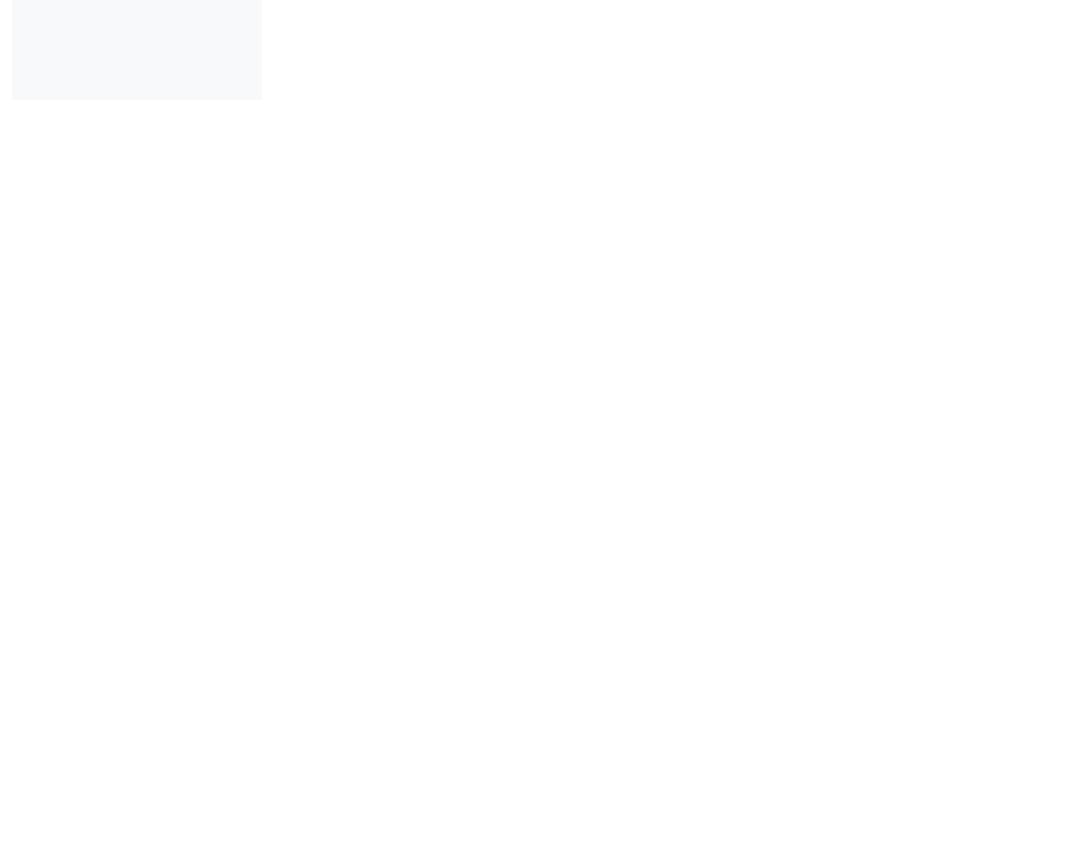
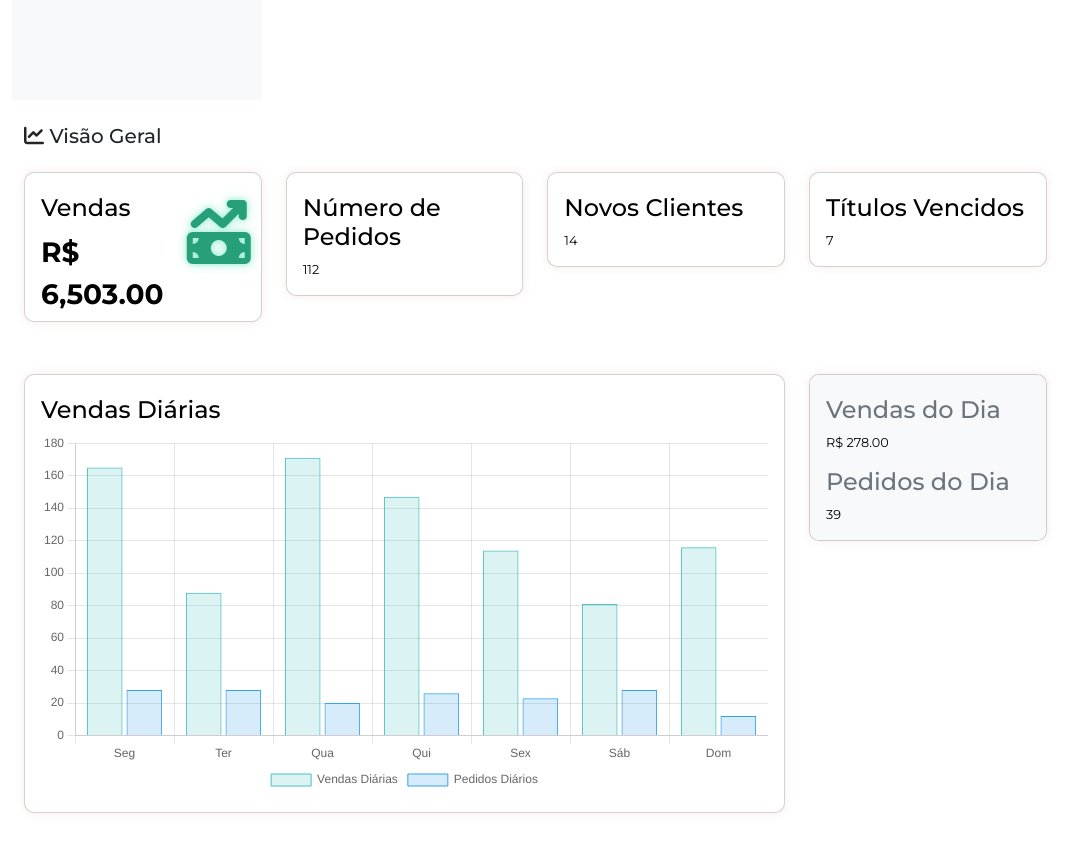
Before and after one commit to rodrigowitt/ErpWeb, an Angular app in the folder Frontend/erpWebapp/: page /dashboard in a window 1280 px wide. Before the commit this address led to /. Shown: the part 700-1549 px from the top of the page, without its empty margins (0-1086 px from the left). Before the commit the page ends 800 px from the top, so only its background shows below. Built offline with nearby package versions, Linux system fonts and the light colour scheme.

Commit message:
adição: início de criação da tela de dashboard

```diff
--- a/Frontend/erpWebapp/package.json
+++ b/Frontend/erpWebapp/package.json
@@ -20,6 +20,7 @@
     "@angular/router": "^15.1.0",
     "axios": "^1.6.8",
     "bootstrap": "^5.3.3",
+    "chart.js": "^4.4.3",
     "express": "^4.19.2",
     "http-proxy-middleware": "^2.0.6",
     "rxjs": "~7.8.0",
@@ -30,6 +31,7 @@
     "@angular-devkit/build-angular": "^15.1.6",
     "@angular/cli": "~15.1.6",
     "@angular/compiler-cli": "^15.1.0",
+    "@types/chart.js": "^2.9.41",
     "@types/jasmine": "~4.3.0",
     "@types/jquery": "^3.5.29",
     "jasmine-core": "~4.5.0",
--- a/Frontend/erpWebapp/src/app/app-routing.module.ts
+++ b/Frontend/erpWebapp/src/app/app-routing.module.ts
@@ -9,6 +9,7 @@ import { EditarpedidosComponent } from './components/editarpedidos/editarpedidos
 import { ProdutosComponent } from './components/produtos/produtos.component';
 import { ListarprodutosComponent } from './components/listarprodutos/listarprodutos.component';
 import { EditarprodutosComponent } from './components/editarprodutos/editarprodutos.component';
+import { DashboardComponent } from './components/dashboard/dashboard.component';
 
 const routes:Routes = [
   {path: 'pedidos', component: PedidosComponent},
@@ -19,7 +20,9 @@ const routes:Routes = [
   {path: 'pedidos/editar/:id', component: EditarpedidosComponent},
   {path: 'produtos/novo', component: ProdutosComponent},
   {path: 'produtos', component: ListarprodutosComponent},
-  {path: 'produtos/editar/:id', component: EditarprodutosComponent}
+  {path: 'produtos/editar/:id', component: EditarprodutosComponent},
+  {path: 'dashboard', component: DashboardComponent}
+
 ]
 
 @NgModule({
--- a/Frontend/erpWebapp/src/app/app.component.ts
+++ b/Frontend/erpWebapp/src/app/app.component.ts
@@ -1,5 +1,6 @@
 import { Component } from '@angular/core';
 import 'bootstrap/dist/js/bootstrap.bundle.min.js'; // Importando o arquivo do plugin Bootstrap
+import { FormsModule } from '@angular/forms';
 
 
 @Component({
--- a/Frontend/erpWebapp/src/app/app.module.ts
+++ b/Frontend/erpWebapp/src/app/app.module.ts
@@ -17,6 +17,7 @@ import { ProdutosComponent } from './components/produtos/produtos.component';
 import { ListarprodutosComponent } from './components/listarprodutos/listarprodutos.component';
 import { NoopAnimationsModule } from '@angular/platform-browser/animations';
 import { EditarprodutosComponent } from './components/editarprodutos/editarprodutos.component';
+import { DashboardComponent } from './components/dashboard/dashboard.component';
 
 
 
@@ -33,7 +34,8 @@ import { EditarprodutosComponent } from './components/editarprodutos/editarprodu
     EditarpedidosComponent,
     ProdutosComponent,
     ListarprodutosComponent,
-    EditarprodutosComponent
+    EditarprodutosComponent,
+    DashboardComponent,
   ],
   imports: [
     BrowserModule,
--- /dev/null
+++ b/Frontend/erpWebapp/src/app/components/dashboard/dashboard.component.css
@@ -0,0 +1,82 @@
+
+.icon-right {
+    font-size: 4rem;
+    color: #289F7B;
+    position: absolute;
+    top: 40%;
+    right: 10px;
+    transform: translateY(-50%);
+    text-shadow:
+      0 0 5px rgba(99, 230, 190, 0.5),
+      0 0 10px rgba(99, 230, 190, 0.3),
+      0 0 15px rgba(99, 230, 190, 0.2);
+  }
+
+  .card-height {
+    height: 150px;
+  }
+
+  .card {
+    margin-bottom: 20px;
+    position: relative;
+    border-radius: 10px;
+    overflow: hidden;
+    box-shadow: 0 0 10px rgba(199, 47, 47, 0.1);
+  }
+
+  .card-title {
+    font-size: 1.5rem;
+    margin-top: 5px;
+
+    color: black;
+  }
+  .card-value {
+    font-size: 1.75rem;
+    font-weight: bold;
+    color: black;
+  }
+
+  .card-text {
+    font-size: 0.8rem;
+    color: black;
+    margin-top: 8px;
+  }
+
+  .divider {
+    border: none;
+    border-top: 1px solid rgba(0, 0, 0, 0.1);
+    margin: 0px 0;
+  }
+
+  .text-right {
+    text-align: right;
+  }
+
+  .card.bg-success {
+    background-color: #63E6BE !important;
+  }
+
+  .card.bg-success .card-body {
+    background-color: #63E6BE !important;
+    color: white;
+  }
+
+  .card.bg-light {
+    background-color: #f8f9fa !important;
+  }
+
+  .card.bg-light .card-body {
+    background-color: #f8f9fa !important;
+  }
+
+  .card.bg-danger {
+    background-color: #dc3545 !important;
+  }
+
+  .card.bg-danger .card-body {
+    background-color: #dc3545 !important;
+  }
+
+  .card.bg-light .card-title {
+    color: #6c757d !important;
+  }
--- /dev/null
+++ b/Frontend/erpWebapp/src/app/components/dashboard/dashboard.component.html
@@ -0,0 +1,76 @@
+<div class="container-fluid mt-4">
+    <div class="row mb-3">
+      <div class="col-lg-12">
+        <h5><i class="fas fa-chart-line icone"></i> Visão Geral</h5>
+      </div>
+    </div>
+
+
+    <div class="row mb-3">
+      <div class="col-lg-3 col-md-6 mb-3">
+        <div class="card bg-white text-dark card-height">
+          <div class="card-body">
+            <div class="row">
+              <div class="col-8">
+                <h5 class="card-title">
+                  Vendas
+                </h5>
+                <p class="card-value">R$ {{ vendas | number:'1.2-2' }}</p>
+              </div>
+              <div class="col-4 text-right">
+                <i class="fa-solid fa-money-bill-trend-up icon-right" style="color: #289F7B;"></i>
+              </div>
+            </div>
+            <hr class="divider">
+            <p class="card-text text-center">Comparado ao mês anterior: +10%</p>
+          </div>
+        </div>
+      </div>
+      <div class="col-lg-3 col-md-6 mb-3">
+        <div class="card text-white">
+          <div class="card-body">
+            <h5 class="card-title">Número de Pedidos</h5>
+            <p class="card-text">{{ numPedidos }}</p>
+          </div>
+        </div>
+      </div>
+      <div class="col-lg-3 col-md-6 mb-3">
+        <div class="card text-dark">
+          <div class="card-body">
+            <h5 class="card-title">Novos Clientes</h5>
+            <p class="card-text">{{ novosClientes }}</p>
+          </div>
+        </div>
+      </div>
+      <div class="col-lg-3 col-md-6 mb-3">
+        <div class="card text-white">
+          <div class="card-body">
+            <h5 class="card-title">Títulos Vencidos</h5>
+            <p class="card-text">{{ titulosVencidos }}</p>
+          </div>
+        </div>
+      </div>
+    </div>
+
+
+    <div class="row">
+      <div class="col-lg-9 mb-3">
+        <div class="card">
+          <div class="card-body">
+            <h5 class="card-title">Vendas Diárias</h5>
+            <canvas id="salesChart" style="height: 300px;"></canvas>
+          </div>
+        </div>
+      </div>
+      <div class="col-lg-3 mb-3">
+        <div class="card bg-light">
+          <div class="card-body">
+            <h5 class="card-title text-success">Vendas do Dia</h5>
+            <p class="card-text">R$ {{ vendasHoje | number:'1.2-2' }}</p>
+            <h5 class="card-title text-success">Pedidos do Dia</h5>
+            <p class="card-text">{{ pedidosHoje }}</p>
+          </div>
+        </div>
+      </div>
+    </div>
+  </div>
--- /dev/null
+++ b/Frontend/erpWebapp/src/app/components/dashboard/dashboard.component.ts
@@ -0,0 +1,86 @@
+import { Component, OnInit } from '@angular/core';
+import Chart from 'chart.js/auto';
+
+@Component({
+  selector: 'app-dashboard',
+  templateUrl: './dashboard.component.html',
+  styleUrls: ['./dashboard.component.css']
+})
+export class DashboardComponent implements OnInit {
+  vendas!: number;
+  numPedidos!: number;
+  novosClientes!: number;
+  titulosVencidos!: number;
+  vendasHoje!: number;
+  pedidosHoje!: number;
+
+  constructor() { }
+
+  ngOnInit(): void {
+    this.vendas = this.getRandomNumber(1000, 10000);
+    this.numPedidos = this.getRandomNumber(50, 200);
+    this.novosClientes = this.getRandomNumber(5, 20);
+    this.titulosVencidos = this.getRandomNumber(1, 10);
+    this.vendasHoje = this.getRandomNumber(100, 500);
+    this.pedidosHoje = this.getRandomNumber(10, 50);
+
+
+    this.generateSalesChart();
+  }
+
+  getRandomNumber(min: number, max: number): number {
+    return Math.floor(Math.random() * (max - min + 1)) + min;
+  }
+
+  generateSalesChart(): void {
+    const days = ['Seg', 'Ter', 'Qua', 'Qui', 'Sex', 'Sáb', 'Dom'];
+    const salesData = [];
+    const ordersData = [];
+    for (let i = 0; i < 7; i++) {
+      salesData.push(this.getRandomNumber(50, 200));
+      ordersData.push(this.getRandomNumber(10, 30));
+    }
+
+    // Atualizar o gráfico  Chart.js
+    const ctx = document.getElementById('salesChart') as HTMLCanvasElement;
+    new Chart(ctx, {
+      type: 'bar',
+      data: {
+        labels: days,
+        datasets: [
+          {
+            label: 'Vendas Diárias',
+            data: salesData,
+            backgroundColor: 'rgba(75, 192, 192, 0.2)',
+            borderColor: 'rgba(75, 192, 192, 1)',
+            borderWidth: 1
+          },
+          {
+            label: 'Pedidos Diários',
+            data: ordersData,
+            backgroundColor: 'rgba(54, 162, 235, 0.2)',
+            borderColor: 'rgba(54, 162, 235, 1)',
+            borderWidth: 1
+          }
+        ]
+      },
+      options: {
+        scales: {
+          y: {
+            beginAtZero: true
+          }
+        },
+        plugins: {
+          legend: {
+            display: true,
+            position: 'bottom'
+          },
+          tooltip: {
+            mode: 'index',
+            intersect: false
+          }
+        }
+      }
+    });
+  }
+}
--- a/Frontend/erpWebapp/src/app/components/editarclientes/editarclientes.component.ts
+++ b/Frontend/erpWebapp/src/app/components/editarclientes/editarclientes.component.ts
@@ -5,6 +5,7 @@ import { ClienteService } from '../../cliente.service';
 import { HttpErrorResponse } from '@angular/common/http';
 import { NgForm } from '@angular/forms';
 import { ActivatedRoute, Router } from '@angular/router';
+import { FormsModule } from '@angular/forms';
 
 @Component({
   selector: 'app-editarclientes',
```
Also changed, not shown: 2 other files (tests, documents, lock files or other folders).
